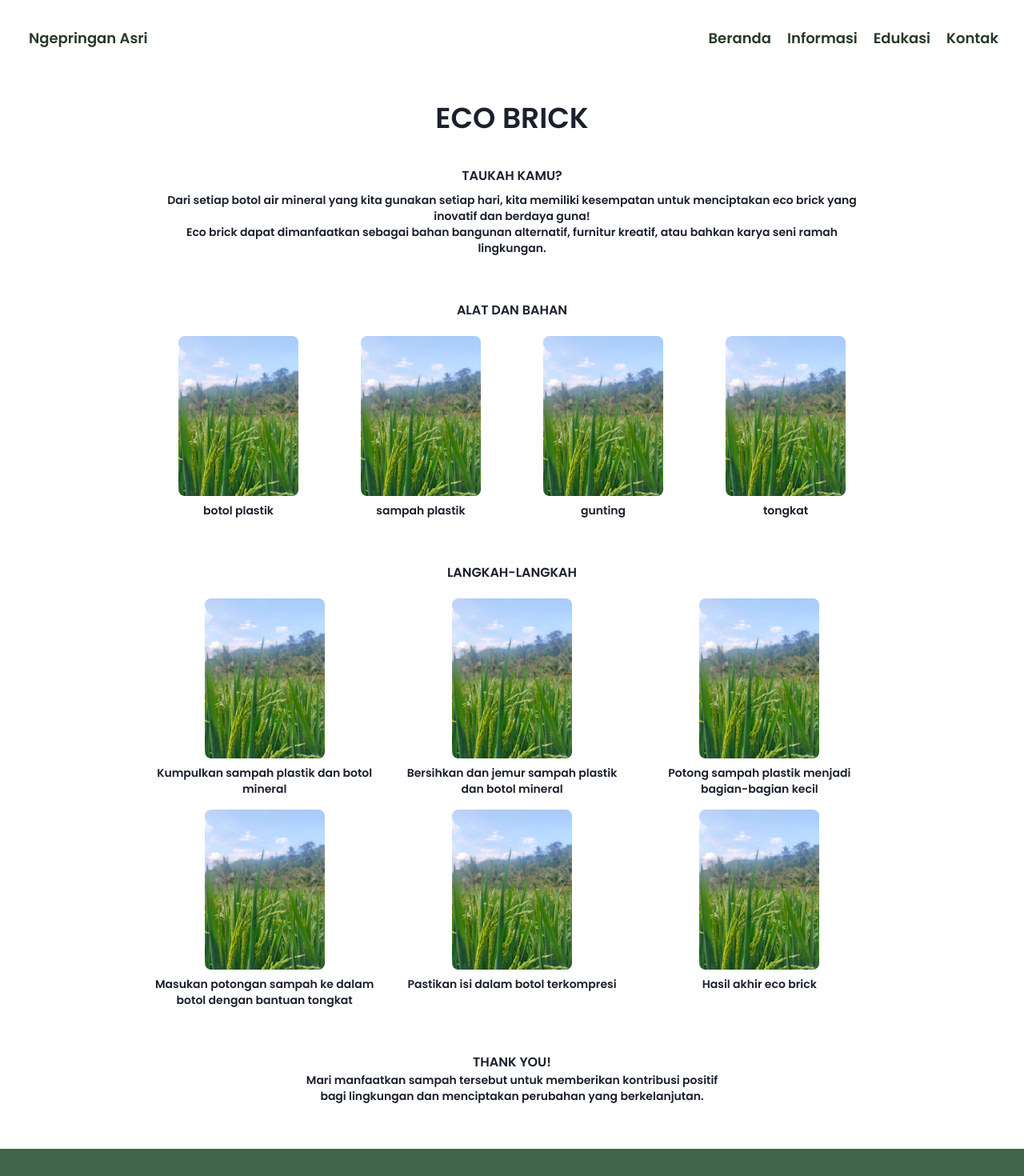
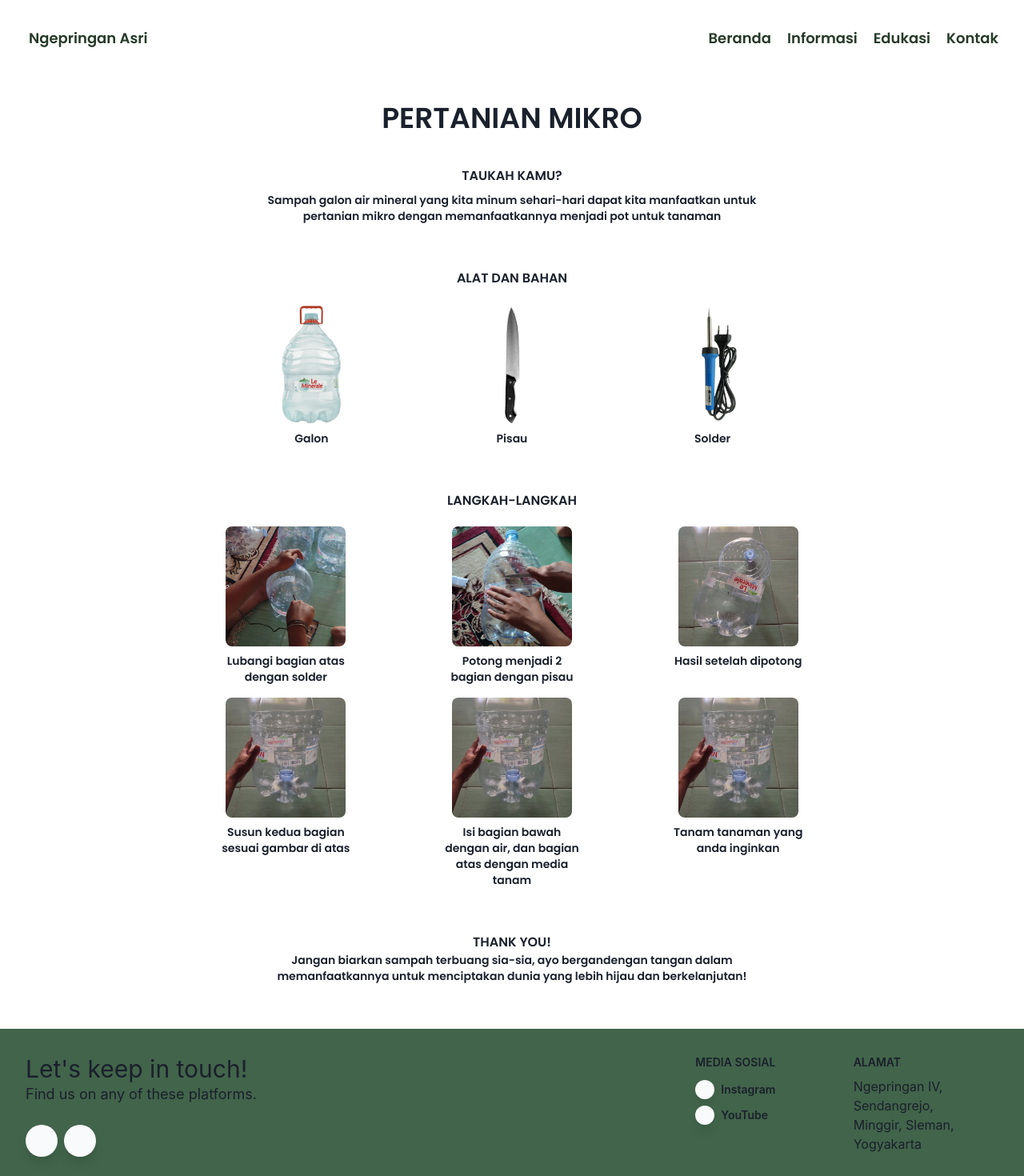
Before and after one commit to mhmd-arif/ngepringan, a React (Vite) app in the folder client/: page /edukasi/pertanianmikro in a window 1280 px wide. Shown: the top 1470 px of the page at 80% size. Built offline with nearby package versions, Linux system fonts and the light colour scheme; some icons are missing.

Commit message:
pertanianmikro

```diff
--- a/client/src/pages/blog/EduPertanianMikro.jsx
+++ b/client/src/pages/blog/EduPertanianMikro.jsx
@@ -1,6 +1,15 @@
 import { useNavigate } from "react-router-dom";
 import { Button, ButtonGroup } from "@chakra-ui/react";
 import { Bg, GG1, GG2, GG3, GG4, GG5, Logo } from "../../assets";
+import {
+  tani1,
+  tani2,
+  tani3,
+  tani4,
+  galon,
+  pisau,
+  solder,
+} from "../../assets/image";
 import Navbar from "../../components/Navbar";
 import Footer from "../../components/Footer";
 
@@ -14,109 +23,105 @@ const EduPertanianMikro = () => {
         id="Body"
         className=" w-full flex flex-col container mx-auto font-poppins items-center lg:text-center lg:mt-32 font-bold max-w-5xl"
       >
-        <h1 className="text-4xl mb-10">ECO BRICK</h1>
+        <h1 className="text-4xl mb-10">PERTANIAN MIKRO</h1>
         <div className="max-w-4xl flex flex-col gap-14">
-          <div className="flex flex-col gap-2 ">
+          <div className="flex flex-col gap-2 items-center">
             <h2>TAUKAH KAMU?</h2>
-            <p className=" text-sm font-semibold">
-              Dari setiap botol air mineral yang kita gunakan setiap hari, kita
-              memiliki kesempatan untuk menciptakan eco brick yang inovatif dan
-              berdaya guna! <br /> Eco brick dapat dimanfaatkan sebagai bahan
-              bangunan alternatif, furnitur kreatif, atau bahkan karya seni
-              ramah lingkungan.
+            <p className=" text-sm font-semibold max-w-2xl">
+              Sampah galon air mineral yang kita minum sehari-hari dapat kita
+              manfaatkan untuk pertanian mikro dengan memanfaatkannya menjadi
+              pot untuk tanaman
             </p>
           </div>
 
           <div>
             <h2>ALAT DAN BAHAN</h2>
-            <div className="grid grid-cols-4 w-full mt-5 justify-center gap-4 text-sm font-semibold">
+            <div className="grid grid-cols-3 w-full mt-5 justify-center gap-4 text-sm font-semibold px-20">
               <div className="flex flex-col items-center gap-2 ">
                 <img
-                  src={GG3}
+                  src={galon}
                   className="w-[150px] object-cover rounded-lg transform ease duration-300 hover:scale-[1.02] hover:shadow-md"
                 />
-                <div>botol plastik</div>
+                <div>Galon</div>
               </div>
               <div className="flex flex-col items-center gap-2 ">
                 <img
-                  src={GG3}
+                  src={pisau}
                   className="w-[150px] object-cover rounded-lg transform ease duration-300 hover:scale-[1.02] hover:shadow-md"
                 />
-                <div>sampah plastik </div>
+                <div>Pisau </div>
               </div>
               <div className="flex flex-col items-center gap-2 ">
                 <img
-                  src={GG3}
+                  src={solder}
                   className="w-[150px] object-cover rounded-lg transform ease duration-300 hover:scale-[1.02] hover:shadow-md"
                 />
-                <div>gunting </div>
-              </div>
-              <div className="flex flex-col items-center gap-2 ">
-                <img
-                  src={GG3}
-                  className="w-[150px] object-cover rounded-lg transform ease duration-300 hover:scale-[1.02] hover:shadow-md"
-                />
-                <div>tongkat</div>
+                <div>Solder</div>
               </div>
             </div>
           </div>
 
           <div>
             <h2>LANGKAH-LANGKAH</h2>
-            <div className="grid grid-cols-3 w-full mt-5 gap-y-4 gap-x-8 text-sm font-semibold">
+            <div className="grid grid-cols-3 w-full mt-5 gap-y-4 gap-x-8 text-sm font-semibold px-10">
               <div className="flex flex-col items-center gap-2">
                 <img
-                  src={GG3}
+                  src={tani1}
                   className="w-[150px] object-cover rounded-lg transform ease duration-300 hover:scale-[1.02] hover:shadow-md"
                 />
-                <div>Kumpulkan sampah plastik dan botol mineral</div>
+                <div className="px-10">Lubangi bagian atas dengan solder</div>
               </div>
               <div className="flex flex-col items-center gap-2 ">
                 <img
-                  src={GG3}
+                  src={tani2}
                   className="w-[150px] object-cover rounded-lg transform ease duration-300 hover:scale-[1.02] hover:shadow-md"
                 />
-                <div>Bersihkan dan jemur sampah plastik dan botol mineral </div>
+                <div className="px-10">
+                  Potong menjadi 2 bagian dengan pisau
+                </div>
               </div>
               <div className="flex flex-col items-center gap-2 ">
                 <img
-                  src={GG3}
+                  src={tani3}
                   className="w-[150px] object-cover rounded-lg transform ease duration-300 hover:scale-[1.02] hover:shadow-md"
                 />
-                <div>Potong sampah plastik menjadi bagian-bagian kecil </div>
+                <div className="px-10">Hasil setelah dipotong</div>
               </div>
               <div className="flex flex-col items-center gap-2  ">
                 <img
-                  src={GG3}
+                  src={tani4}
                   className="w-[150px] object-cover rounded-lg transform ease duration-300 hover:scale-[1.02] hover:shadow-md"
                 />
-                <div>
-                  Masukan potongan sampah ke dalam botol dengan bantuan tongkat
+                <div className="px-10">
+                  Susun kedua bagian sesuai gambar di atas
                 </div>
               </div>
               <div className="flex flex-col items-center gap-2  ">
                 <img
-                  src={GG3}
+                  src={tani4}
                   className="w-[150px] object-cover rounded-lg transform ease duration-300 hover:scale-[1.02] hover:shadow-md"
                 />
-                <div>Pastikan isi dalam botol terkompresi</div>
+                <div className="px-10">
+                  Isi bagian bawah dengan air, dan bagian atas dengan media
+                  tanam
+                </div>
               </div>
               <div className="flex flex-col items-center gap-2  ">
                 <img
-                  src={GG3}
+                  src={tani4}
                   className="w-[150px] object-cover rounded-lg transform ease duration-300 hover:scale-[1.02] hover:shadow-md"
                 />
-                <div>Hasil akhir eco brick</div>
+                <div className="px-10">Tanam tanaman yang anda inginkan</div>
               </div>
             </div>
           </div>
 
-          <div>
+          <div className="w-full flex flex-col items-center">
             <h2>THANK YOU!</h2>
-            <div className="text-sm font-bold">
-              Mari manfaatkan sampah tersebut untuk memberikan kontribusi
-              positif <br />
-              bagi lingkungan dan menciptakan perubahan yang berkelanjutan.
+            <div className="text-sm font-semibold max-w-2xl ">
+              Jangan biarkan sampah terbuang sia-sia, ayo bergandengan tangan
+              dalam memanfaatkannya untuk menciptakan dunia yang lebih hijau dan
+              berkelanjutan!
             </div>
           </div>
         </div>
```
